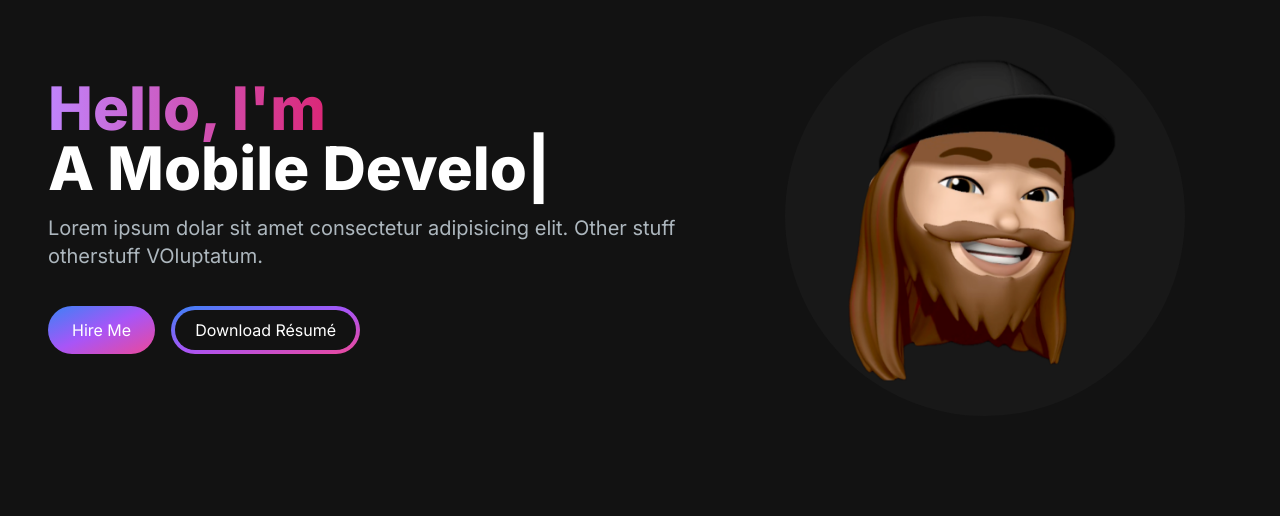
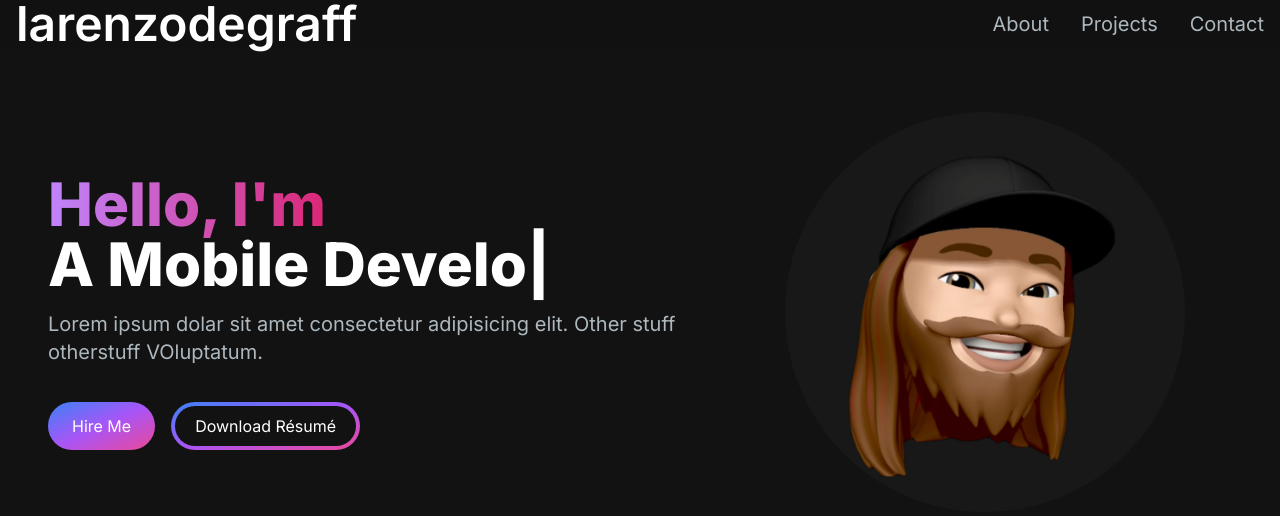
Before and after one commit to dlarenzo/portfolio-nextjs, a Next.js app: page / in a window 1280 px wide. Shown: the top 516 px of the page. Built offline with nearby package versions, Linux system fonts and the light colour scheme.

Commit message:
updating header-nav

```diff
--- /dev/null
+++ b/src/app/components/NavLink.jsx
@@ -0,0 +1,14 @@
+import Link from "next/link";
+
+const NavLink = ({ href, title }) => {
+  return (
+    <Link
+      href={href}
+      className="block py-2 pl-3 pr-4 text-[#ADB7BE] sm:text-xl rounded md:p-0 hover:text-white"
+    >
+      {title}
+    </Link>
+  );
+};
+
+export default NavLink;
--- /dev/null
+++ b/src/app/components/Navbar.jsx
@@ -0,0 +1,44 @@
+import Link from "next/link";
+import React from "react";
+import NavLink from "./NavLink";
+
+const navLinks = [
+  {
+    title: "About",
+    path: "#about",
+  },
+  {
+    title: "Projects",
+    path: "#projects",
+  },
+  {
+    title: "Contact",
+    path: "#contact",
+  },
+];
+
+const Navbar = () => {
+  return (
+    <nav className="fixed top-0 left-0 right-0 z-10 bg-[#121212] bg-opacity-90">
+      <div className="flex flex-wrap items-center justify-between mx-auto px-4">
+        <Link
+          href={"/"}
+          className="text-lg md:text-5xl text-white font-semibold"
+        >
+          larenzodegraff
+        </Link>
+        <div className="menu block md:w-auto" id="navbar">
+          <ul className="flex p-4 md:p-0 md:flex-row md:space-x-8 mt-0">
+            {navLinks.map((link, index) => (
+              <li key={index}>
+                <NavLink href={link.path} title={link.title} />
+              </li>
+            ))}
+          </ul>
+        </div>
+      </div>
+    </nav>
+  );
+};
+
+export default Navbar;
--- a/src/app/page.js
+++ b/src/app/page.js
@@ -1,10 +1,12 @@
 import Image from "next/image";
 import HeroSection from "./components/HeroSection";
+import Navbar from "./components/Navbar";
 
 export default function Home() {
   return (
     <main className="flex min-h-screen flex-col bg-[#121212] ">
-      <div className="container mx-auto px-12 py-4">
+      <Navbar />
+      <div className="container mt-24 mx-auto px-12 py-4">
         <HeroSection />
       </div>
     </main>
```
